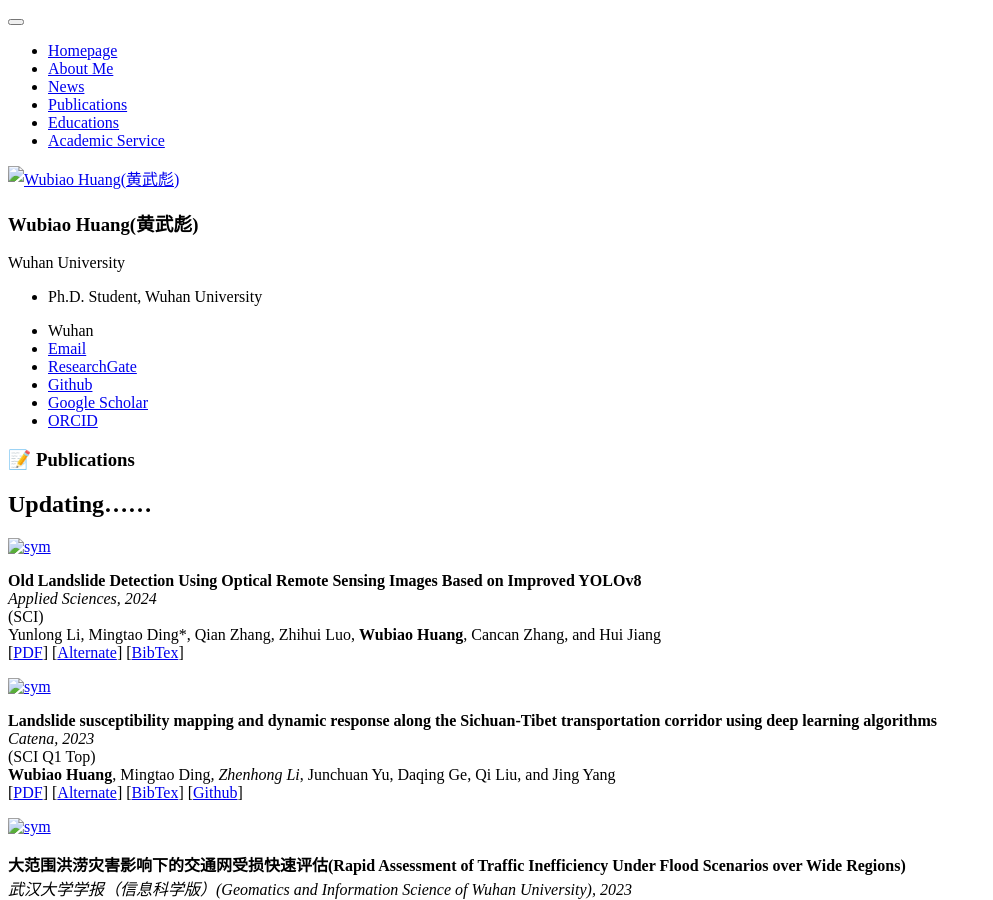
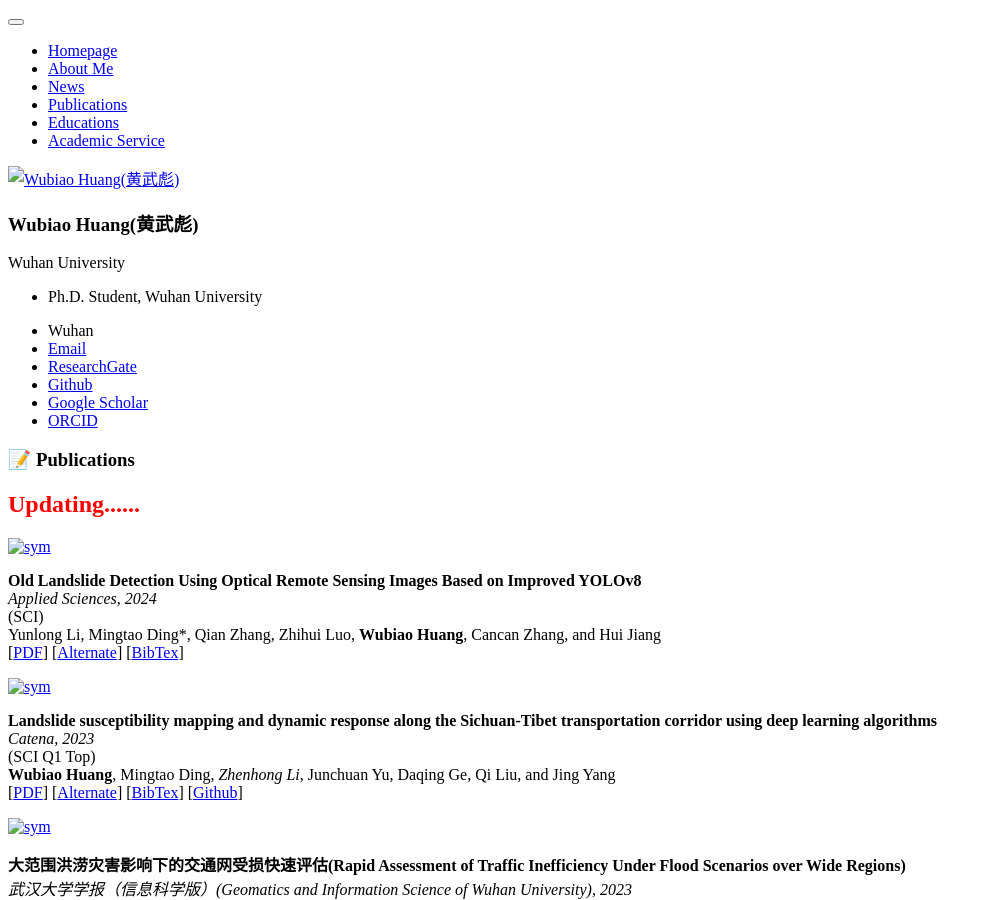
Before and after one commit to HuangWBill/HuangWBill.github.io, a Jekyll site: the page built from _pages/includes/pub.md, in a window 1280 px wide and 900 px high. Shown: the whole window, without its empty margins (0-993 px from the left). Built offline with Jekyll 4.4.1, drawn with Linux system fonts in a browser that asks for light colours; our own code applies the rules of GitHub Pages for plain Markdown files.

Commit message:
Update pub.md

```diff
--- a/_pages/includes/pub.md
+++ b/_pages/includes/pub.md
@@ -1,7 +1,7 @@
 
 # 📝 Publications
 
-## Updating......
+## <font color="red">Updating......</font>
 
 <div class='paper-box'><div class='paper-box-image'><div><div class="badge"></div><a href="papers/08.png"><img src='papers/08.png' alt="sym" width="100%"></a></div></div>
 <div class='paper-box-text' markdown="1">
```
